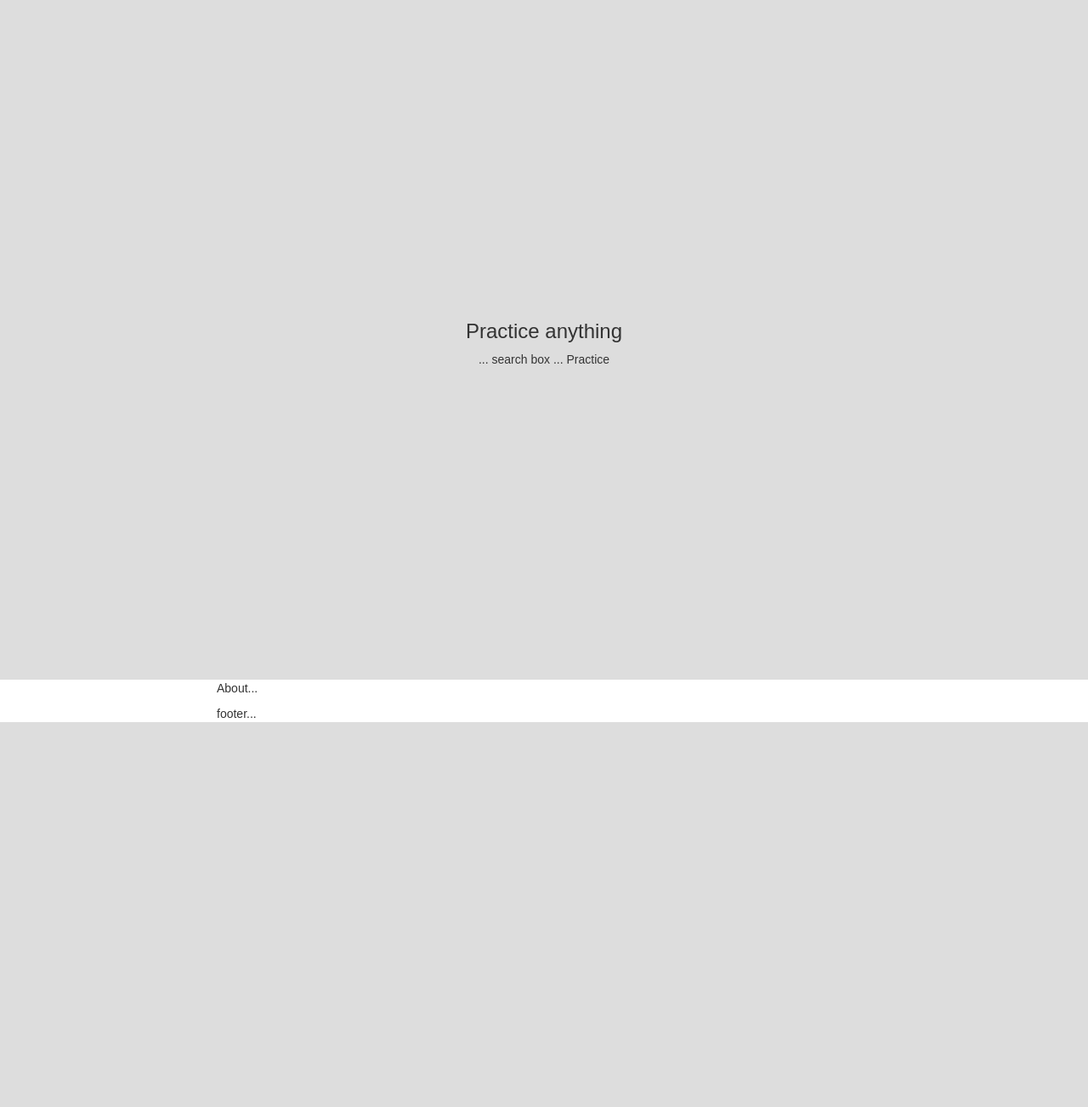
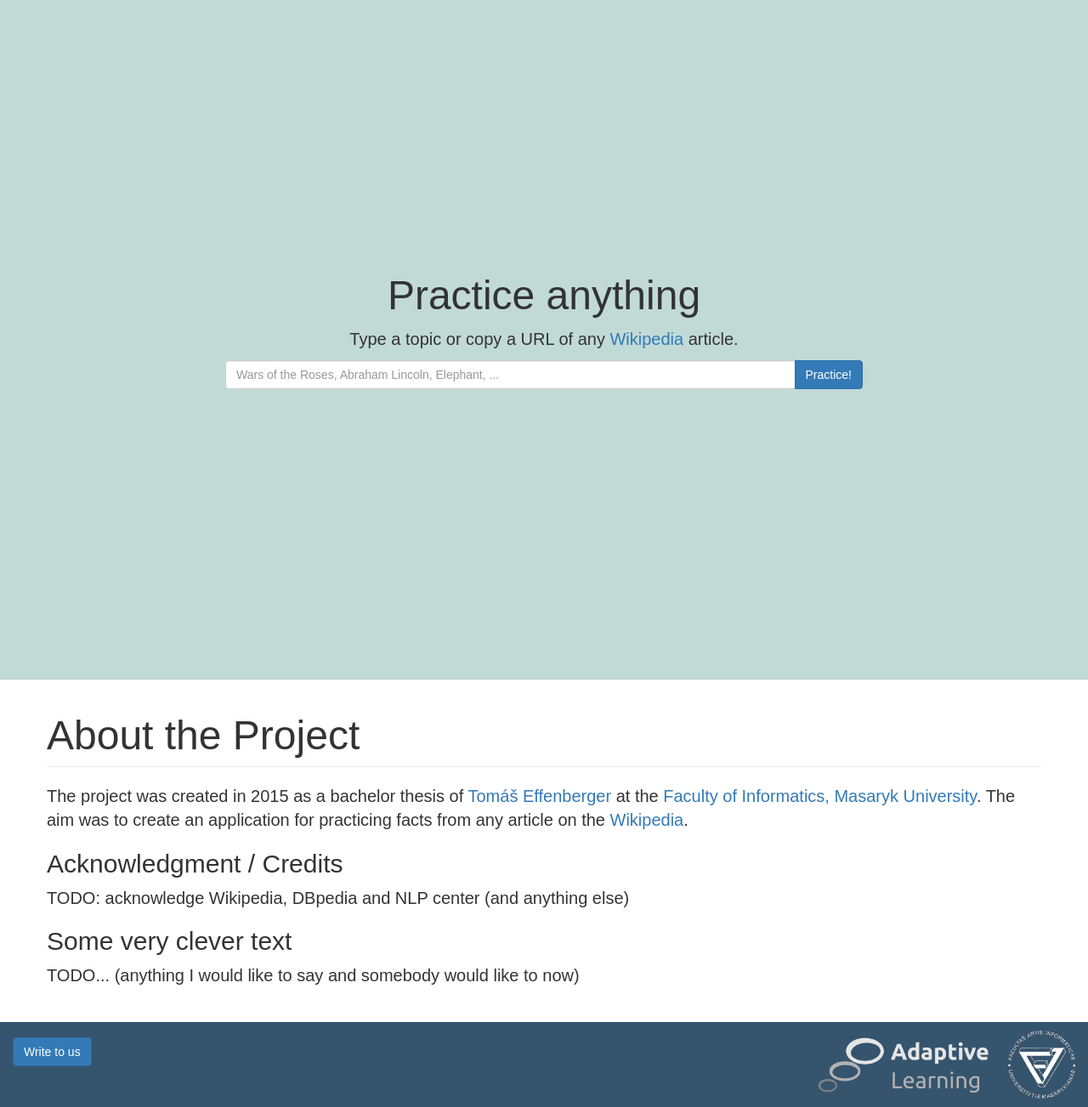
Before and after one commit to effa/smartoo, a Django app: page / in a window 1280 px wide. Shown: the whole page at 85% size. Before the commit the page ends 850 px from the top, so only its background shows below. Run offline with Django 3.2, Linux system fonts and the light colour scheme; parts of the project's set-up code (start-up, migrations or seed data) failed here and were passed over; some libraries are stand-ins or nearby versions.

Commit message:
base and home HTML and CSS

```diff
--- a/smartoo/static/style.css
+++ b/smartoo/static/style.css
@@ -8,20 +8,29 @@ html, body {
     height: 100%;
 }
 
-.container {
-  width: auto;
-  max-width: 800px;
-  /*min-height=100%;*/
-  /*padding: 0 15px;*/
+.center-limit-width {
+    max-width: 750px;
+    margin: 0px auto;
 }
 
-.footer{
-    /*position: absolute;    */
-    /*bottom: 0;             */
-    /*width: 100%;           */
-    /*height: 60px;          */
-    /*background-color: #DFD;*/
-    /*padding: 10px 0;*/
+.vertical-space-around {
+    margin-top: 10px;
+    margin-bottom: 40px;
+}
+
+/*.container {          */
+/*  width: auto;        */
+/*  max-width: 800px;   */
+/*  [>min-height=100%;<]*/
+/*  [>padding: 0 15px;<]*/
+/*}                     */
+
+#footer{
+    width: 100%;
+    background-color: #35546e;
+    color: #7EB5D6;
+    padding: 10px 15px;
+    margin-top: 30px;
 }
 
 .full-page {
@@ -30,7 +39,7 @@ html, body {
     width: 100%;
     height: 100%;
     /*background: url(../img/bg.jpg) no-repeat center center scroll;*/
-    background-color: #DDDDDD;
+    background-color: #C1DAD6;
     -webkit-background-size: cover;
     -moz-background-size: cover;
     background-size: cover;
@@ -50,6 +59,26 @@ html, body {
 
 body {
     font-family: sans-serif;
+    font-size: 2em;
+}
+
+h1 {
+    font-size: 2.4em;
+}
+
+#footer {
+    font-size: 0.8em;
+}
+
+/* smaller fonts  on smaller displays */
+@media (max-width: 600px) {
+    body {
+        font-size: 1.4em;
+    }
+
+    h1 {
+        font-size: 1.8em;
+    }
 }
 
 
--- a/smartoo/templates/smartoo/base.html
+++ b/smartoo/templates/smartoo/base.html
@@ -1,7 +1,14 @@
 <!DOCTYPE html>
 <html lang="en" ng-app>
 <head>
+    <meta charset="utf-8">
+    <meta name="viewport" content="width=device-width, initial-scale=1">
+    <meta name="description" content="Application for efficient practicing of anything."/>
+    <meta name="keywords" content="practice, exercises, questions, adaptive, intelligent" />
+
     <title>{% block title %}Smartoo{% endblock %}</title>
+
+    <!--<link rel="shortcut icon" type="image/png" href="/static/favicon.ico"/>-->
 
     <!-- AngularJS -->
     <script src="http://ajax.googleapis.com/ajax/libs/angularjs/1.2.26/angular.min.js"></script>
@@ -18,11 +25,29 @@
     {% block content %}{% endblock %}
 
     <!-- TODO: sticky footer -->
-    <div class="container footer">
-      footer...
+    <div class="container" id="footer">
+        <span class="pull-left">
+            <button type="button" class="navbar-btn btn btn-primary">Write to us</button>
+        </span>
+        <span class="pull-right">
+          <a href="http://www.fi.muni.cz/adaptivelearning/" class="">
+            <img src="/static/img/alg-logo-small.png" alt="Adaptive Learning Group logo"/>
+          </a>
+          <a href="http://www.fi.muni.cz/index.xhtml.en" class="">
+            <img src="/static/img/fi-logo.png" alt="Faculty of Informatics, Masaryk University logo"
+              height="80px"/>
+          </a>
+        </span>
+      <!--<div class="clearfix"></div>-->
     </div>
 
+    <!-- ========== -->
     <!-- javascript -->
+    <!-- ========== -->
+
+    <!-- NOTE: jQuery is necessary for Bootstrap's JavaScript plugins -->
+    <script src="https://ajax.googleapis.com/ajax/libs/jquery/1.11.2/jquery.min.js"></script>
+    <script src="/static/bootstrap.min.js"></script>
     <script src="/static/smartoo.js"></script>
     {% block javascript %}{% endblock %}
 </body>
--- a/smartoo/templates/smartoo/home.html
+++ b/smartoo/templates/smartoo/home.html
@@ -4,18 +4,63 @@
 
 
 {% block content %}
-<div class="full-page">
+<div class="full-page container">
   <div class="vertical-center">
-      <h3>Practice anything</h3>
-      <p>... search box ... Practice</p>
+      <h1>Practice anything</h1>
+      <p>
+      Type a topic or copy a URL of any
+      <a href="http://en.wikipedia.org/">Wikipedia</a>
+      article.
+      </p>
+      <div class="vertical-space-around center-limit-width">
+        <div class="input-group">
+          <input type="text" class="form-control" placeholder="Wars of the Roses, Abraham Lincoln, Elephant, ...">
+          <span class="input-group-btn">
+            <button class="btn btn-primary" type="button">Practice!</button>
+          </span>
+        </div>
+      </div>
+      <!--<div class="row">                                                                                             -->
+      <!--  <div class="col-xs-offset-1 col-xs-10                                                                       -->
+      <!--              col-sm-offset-2 col-sm-8                                                                        -->
+      <!--              col-md-offset-2 col-md-8                                                                        -->
+      <!--              col-lg-offset-3 col-lg-6">                                                                      -->
+      <!--    <div class="input-group">                                                                                 -->
+      <!--      <input type="text" class="form-control" placeholder="Wars of the Roses, Abraham Lincoln, Elephant, ...">-->
+      <!--      <span class="input-group-btn">                                                                          -->
+      <!--        <button class="btn btn-primary" type="button">Practice!</button>                                      -->
+      <!--      </span>                                                                                                 -->
+      <!--    </div>                                                                                                    -->
+      <!--  </div>                                                                                                      -->
+      <!--</div>                                                                                                        -->
   </div>
 </div>
 
 <!-- TODO: text (about, Wiki and DBpedia, ...)-->
 <div class="container">
-  <p>
-  About...
-  </p>
+<div class="row">
+    <h1 class="page-header">About the Project</h1>
+    <p>
+    The project was created in 2015 as a bachelor thesis
+    of
+    <a href="http://is.muni.cz/person/410350?lang=en">Tomáš Effenberger</a>
+    at the
+    <a href="http://www.fi.muni.cz/index.xhtml.en">Faculty of Informatics, Masaryk University</a>.
+    The aim was to create an application for practicing facts
+    from any article on the
+    <a href="http://en.wikipedia.org/">Wikipedia</a>.
+    </p>
+
+    <h2>Acknowledgment / Credits</h2>
+    <p>
+    TODO: acknowledge Wikipedia, DBpedia and NLP center (and anything else)
+    </p>
+
+    <h2>Some very clever text</h2>
+    <p>
+    TODO... (anything I would like to say and somebody would like to now)
+    </p>
+</div>
 </div>
 {% endblock %}
 
```
Also changed, not shown: smartoo/static/bootstrap.min.js (added), smartoo/static/img/alg-logo-small.png (added), smartoo/static/img/fi-logo.png (added), smartoo/static/img/nlp_logo.png (added).
